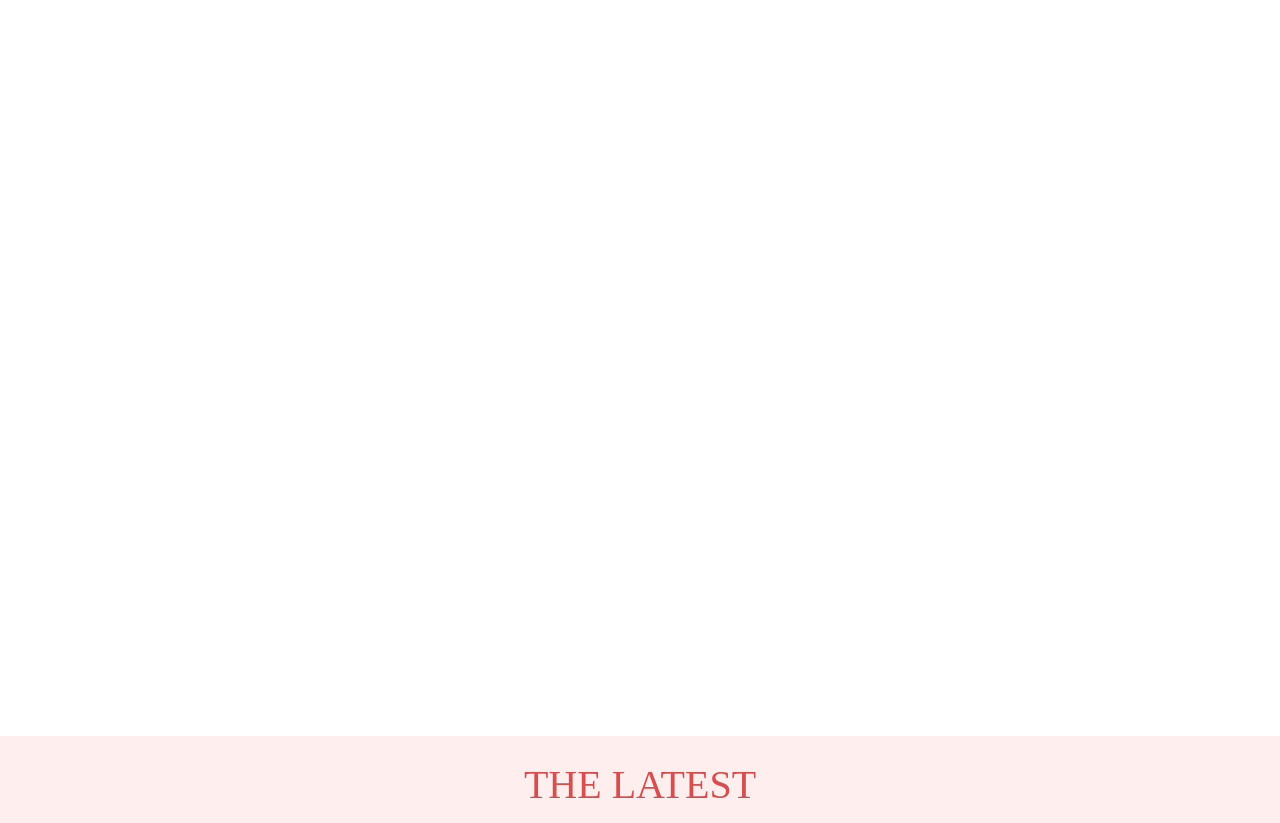
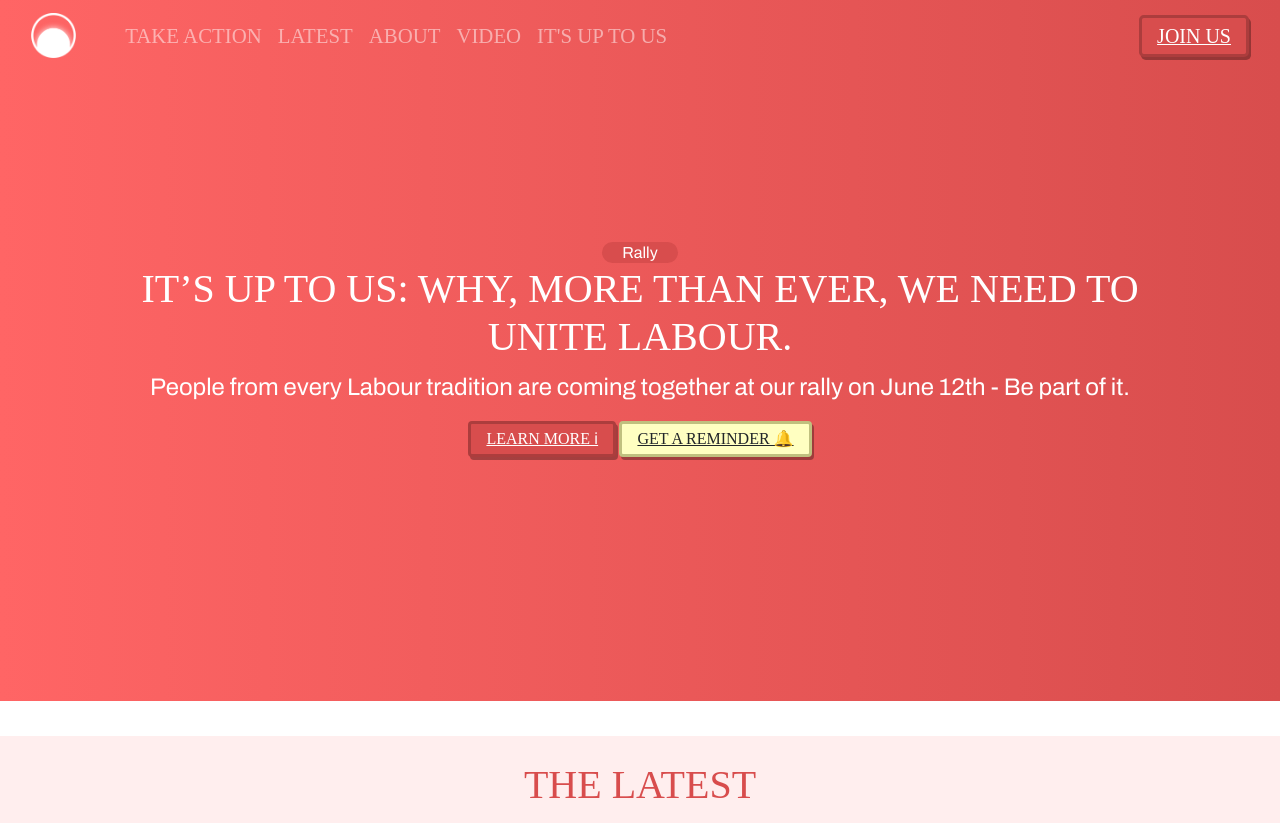
Before and after one commit to ClarkNarvas/Labour-Nexus, a Jekyll site: the page built from index.markdown, in a window 1280 px wide. Shown: the top 823 px of the page. Built offline with Jekyll 4.4.1, drawn with Linux system fonts in a browser that asks for light colours; some web fonts are replaced; comment, search, counter and statistics services are not loaded.

Commit message:
it's up to us

```diff
--- /dev/null
+++ b/_includes/components/specialised/transparentmenu.html
@@ -0,0 +1,26 @@
+        <header>
+            <nav class="navbar navbar-expand-lg navbar-dark" style="background-color: rgba(255, 101, 101, 0);color: white;">
+
+                <a class="navbar-brand" href="/index.html"><img src="/assets/logo/white-symbol.png" width="auto" height="45" alt="Nexus Movement" style="padding-right: 25px;"></a>
+                <button class="navbar-toggler" type="button" data-toggle="collapse" data-target="#navbarSupportedContent" aria-controls="navbarSupportedContent" aria-expanded="false" aria-label="Toggle navigation">
+                    <div class="menu-text">MENU</div>
+                    <img src="/assets/icons/menu.svg" class="menu-icon-filter" style="width: 30px; height: 30px;"></img>
+                    </button>
+
+                  <div class="collapse navbar-collapse" id="navbarSupportedContent">
+                    <ul class="navbar-nav mr-auto" style="color: white !important;opacity: 1 !important;">
+                      {% assign navigation_pages = site.html_pages | sort: 'navigation_weight'%}
+                      {% for p in navigation_pages %}
+                        {% if p.navigation_weight %}
+                      <li><a class="nav-link" style="opacity: 1 !important;" href="{{ p.url }}" {% if p.url == page.url %} class="active" {% endif %}>
+                        {{ p.title }}
+                      </a></li>
+                      {% endif %}
+                      {% endfor %}
+                    </ul>
+                    <form class="form-inline">
+                      <a class="btn-lg btn-danger" href="/joinus" style="font-family:brandfont;">JOIN US</a>
+
+                    </form>
+                </nav>
+        </header>
--- a/_includes/components/widepageheader.html
+++ b/_includes/components/widepageheader.html
@@ -1,31 +1,6 @@
 <div id="newwidepageheader" class="container-fluid">
     <div id="newwidepageheadertop">
-        <header>
-            <nav class="navbar navbar-expand-lg navbar-dark" style="background-color: rgba(255, 101, 101, 0);color: white;">
-
-                <a class="navbar-brand" href="/index.html"><img src="/assets/logo/white-symbol.png" width="auto" height="45" alt="Nexus Movement" style="padding-right: 25px;"></a>
-                <button class="navbar-toggler" type="button" data-toggle="collapse" data-target="#navbarSupportedContent" aria-controls="navbarSupportedContent" aria-expanded="false" aria-label="Toggle navigation">
-                    <div class="menu-text">MENU</div>
-                    <img src="/assets/icons/menu.svg" class="menu-icon-filter" style="width: 30px; height: 30px;"></img>
-                    </button>
-
-                  <div class="collapse navbar-collapse" id="navbarSupportedContent">
-                    <ul class="navbar-nav mr-auto" style="color: white !important;opacity: 1 !important;">
-                      {% assign navigation_pages = site.html_pages | sort: 'navigation_weight'%}
-                      {% for p in navigation_pages %}
-                        {% if p.navigation_weight %}
-                      <li><a class="nav-link" style="opacity: 1 !important;" href="{{ p.url }}" {% if p.url == page.url %} class="active" {% endif %}>
-                        {{ p.title }}
-                      </a></li>
-                      {% endif %}
-                      {% endfor %}
-                    </ul>
-                    <form class="form-inline">
-                      <a class="btn-lg btn-danger" href="/joinus" style="font-family:brandfont;">JOIN US</a>
-
-                    </form>
-                </nav>
-        </header>
+        {% include components/specialised/transparentmenu.html %}
 
     <div id="newwidepageheaderbottom">
     <div class="row">
--- /dev/null
+++ b/_includes/components/widepageheader_copy.html
@@ -0,0 +1,163 @@
+<div id="newwidepageheader" class="container-fluid">
+    <div id="newwidepageheadertop">
+        {% include components/specialised/transparentmenu.html %}
+
+    <div id="newwidepageheaderbottom">
+    <div class="container">
+
+        <div class="widepagecontainer" style="display: flex;height: 100%;">
+        <div class="widepagebox" style="margin-top: auto; margin-bottom: auto;text-align: center;margin-left: auto; margin-right: auto;">
+        <span class="categories">Rally</span>
+        <h3>It’s Up To Us: Why, more than ever, we need to unite Labour. </h3>
+        <p style="font-size: 150%;">People from every Labour tradition are coming together at our rally on June 12th - Be part of it.</p>
+        <a href="/uptous" class="btn btn-danger" style="margin-bottom: 5px;">LEARN MORE ℹ</a>
+        <a href="https://bit.ly/3cmcjmp" class="btn btn-warning"style="margin-bottom: 5px;">GET A REMINDER 🔔</a>
+        </div>
+    </div>
+    </div>
+
+
+    </div>
+    </div>
+</div>
+</div>
+
+<style>
+    #newwidepageheaderbottom {
+        display: flex;
+        min-height: 70vh;
+        align-items: center;
+        padding-bottom: 70px;
+        }
+
+    #newwidepageheader{
+          background: rgb(217,49,49);
+background: linear-gradient(90deg, rgba(217,49,49,1) 0%, rgba(255,101,101,1) 0%, rgba(216,77,77,1) 100%);
+        background-position: center;
+        background-repeat: no-repeat;
+        background-size: cover;
+        color: white;
+        animation-name: widepageanimation;
+        animation-fill-mode: backwards;
+        animation-duration: 0.5s;
+    }
+
+
+
+
+    #mc_embed_signup {
+        animation-name: scalein;
+        animation-duration: 0.5s;
+        animation-fill-mode: backwards;
+        animation-delay: 1s;
+    }
+    .widepagebox {
+        animation-name: fadein;
+        animation-duration: 1s;
+        animation-fill-mode: backwards;
+        animation-delay: 1s;
+    }
+    .navbar {
+        animation-name: slideinmenu;
+        animation-duration: 1s;
+        animation-delay: 0.5s;
+        animation-fill-mode: backwards;
+    }
+
+
+    .navbar-toggler {
+      border: 0;
+      color: white !important;
+      background-color: #d84d4d !important;
+      border-radius: 5px;
+    }
+
+    .menu-icon {
+      font-size: 200%;
+      font-stretch:expanded;
+    }
+    .menu-text {
+      font-size: 50%;
+      font-family: BRANDFONT;
+    }
+
+    .menu-icon-filter {
+        filter: invert(100%) sepia(18%) saturate(0%) hue-rotate(233deg) brightness(110%) contrast(101%);
+    }
+
+    @keyframes slideinmenu {
+        from {transform:translate(0, -100%)}
+        to {transform:translate(0)}
+}
+
+@keyframes slideleft {
+        from {transform:translate(-100%)}
+        to {transform:translate(0)}
+}
+@keyframes scalein{
+        from {transform:scale(1.1);opacity: 0;}
+        to {transform:scale(1);}
+}
+
+@keyframes fadein{
+        from {opacity: 0;}
+        to {opacity: 1;}
+}
+
+@keyframes widepageanimation{
+        from {opacity: 0;}
+        to {opacity: 1;}
+}
+
+@media only screen and (max-width: 1000px) {
+
+  .widepagebox {
+      margin-left: 5px !important;
+  }
+}
+
+
+.navbar.active {
+    background: #fff !important;
+    box-shadow: 1px 2px 10px rgba(0, 0, 0, 0.1);
+}
+
+.navbar.active .nav-link {
+    color: #555;
+}
+
+.navbar.active .nav-link:hover,
+.navbar.active .nav-link:focus {
+    color: #555;
+    text-decoration: none;
+}
+
+.navbar.active .navbar-brand {
+    color: #555;
+}
+
+.nexusform {
+    border-radius: 5px;
+    outline: 0;
+    margin: 5px;
+    font-size: 110%;
+    border: 0;
+    outline: 0;
+    padding: 10px;
+    width: 100%;
+}
+
+</style>
+
+<script>
+    $(function () {
+    $(window).on('scroll', function () {
+        if ( $(window).scrollTop() > 10 ) {
+            $('.navbar').addClass('active');
+        } else {
+            $('.navbar').removeClass('active');
+        }
+    });
+});
+
+</script>
--- a/_layouts/nexushome2.html
+++ b/_layouts/nexushome2.html
@@ -2,7 +2,7 @@
 {% include coresite.html %}
 <div id="site-cover"></div>
 
-{% include components/widepageheader.html %}
+{% include components/widepageheader_copy.html %}
 <div class="container-fluid">
 
 
```
Also changed, not shown: uptous.md (+1 -1 lines), 6 other files.
